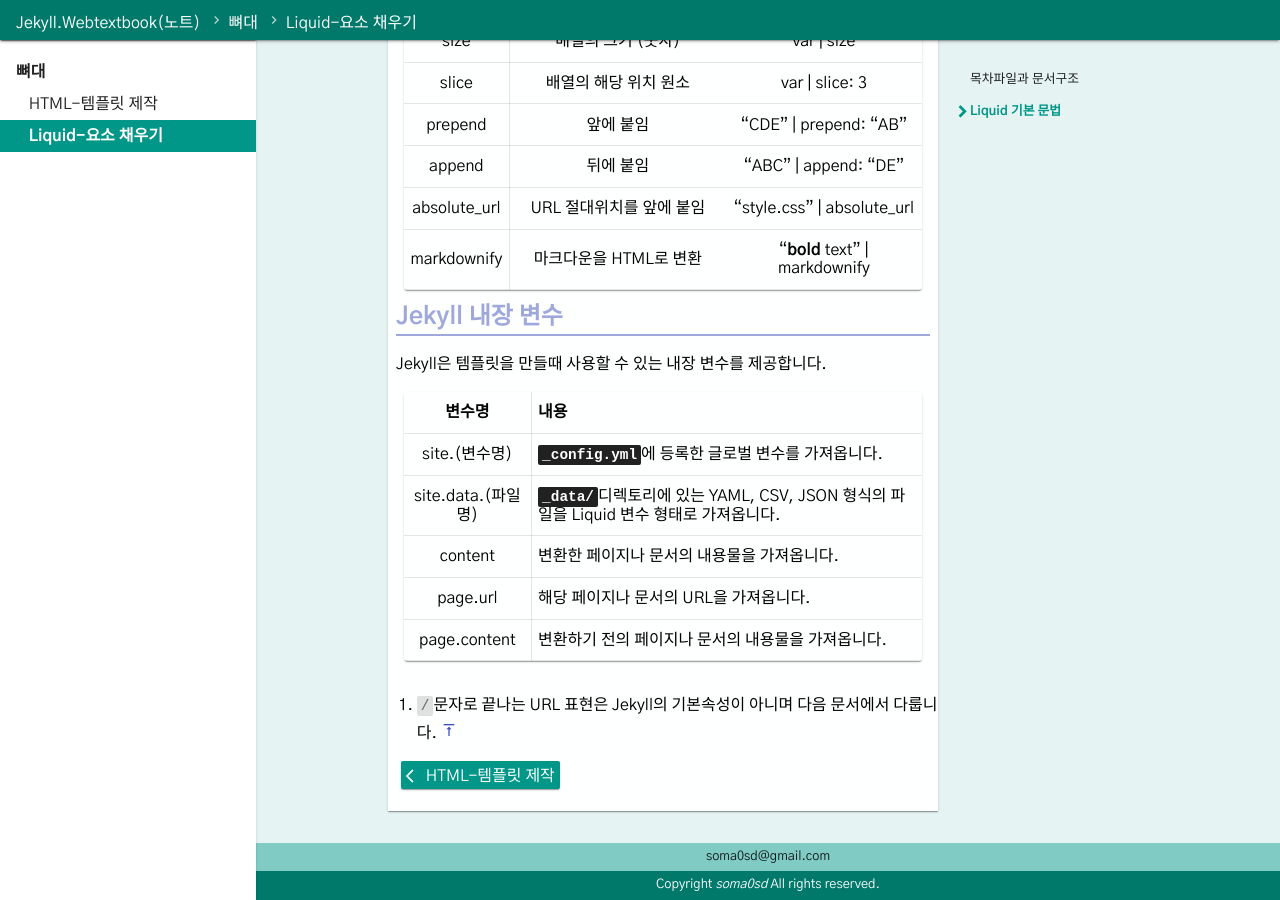
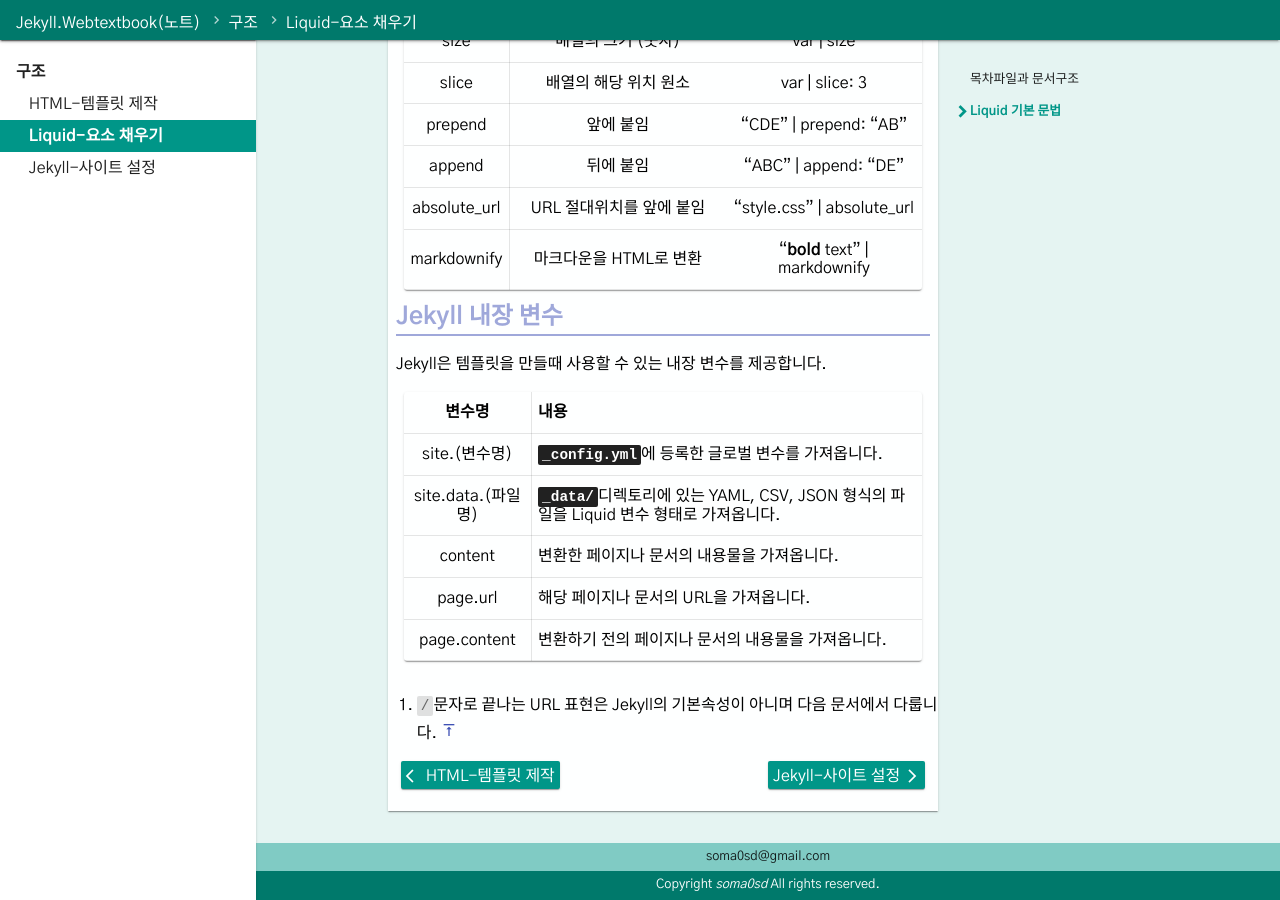
Before and after one commit to soma0sd/Jekyll.Webtextbook-note, a Jekyll site: the page built from doc/frame/liquid-content.md, in a window 1280 px wide and 900 px high, scrolled down 1739 px. Built offline with Jekyll 4.4.1, drawn with Linux system fonts in a browser that asks for light colours; some web fonts are replaced; part of the change alters nothing that is shown.

Commit message:
컨텐츠 업데이트

````diff
--- a/_data/toc.yml
+++ b/_data/toc.yml
@@ -1,4 +1,5 @@
-- chapter: 뼈대|frame
+- chapter: 구조|frame
   sub:
     - HTML-템플릿 제작|html-template
     - Liquid-요소 채우기|liquid-content
+    - Jekyll-사이트 설정|jekyll-config
--- /dev/null
+++ b/doc/frame/jekyll-config.md
@@ -0,0 +1,94 @@
+---
+---
+Jekyll은 웹페이지를 만들기 전에 <kbd>_config.yml</kbd>에 기록되어있는 설정을 참고합니다. 테마에 적합한 설정을 작성합니다.
+
+# 기본 정보
+
+```yaml
+title: 사이트 이름
+email: user@domain.com
+author: user
+```
+
+* **title**: 표시할 사이트의 이름을 설정합니다.
+* **email**: 연락처를 설정합니다.
+* **author**: 제작자/소유자의 명칭을 설정합니다.
+
+이것들은 기본적인 내용들이고, 여기에 제작자의 SNS 주소등이 필요하면 글로벌 변수로 등록하여 템플릿에 적용할 수 있습니다.
+
+# URL 정보
+`absolute_url`등 템플릿에서 자원이나 내부URL을 사용할 때 사용하는 항목입니다.
+
+```yaml
+url: "https://soma0sd.github.io"
+baseurl: "/repo"
+docurl: "doc/"
+```
+
+* **url**: 홈페이지 도메인을 입력합니다. `http://`나 `https://`까지 함께 입력해야 오류가 발생하지 않습니다.
+* **baseurl**: `user.github.io`가 아닌 저장소에서 GitHub Pages를 사용하거나 할 때 `url`속성은 메인페이지를, `baseurl`속성은 이 테마를 적용할 하위페이지의 상대주소가 됩니다.
+* **docurl**: 문서파일의 URL과 디렉토리를 설정합니다. 기본값은 `doc/`입니다.
+
+# Jekyll 시스템 설정
+Jekyll의 기본 시스템 설정입니다.
+
+```yaml
+timezone: Asia/Seoul
+permalink: pretty
+encoding: UTF-8
+markdown: kramdown
+highlighter: rouge
+```
+
+* **timezone**: 시간대 설정입니다.
+* **permalink**: URL설정입니다. 기본 설정은 읽어들이는 `www.home.com/doc.html`처럼 문서의 확장자까지 표시됩니다. `pretty`로 설정하면 `www.home.com/doc/`와 같이 확장자 없는 깔끔한 URL로 표시합니다.
+* **encoding**: 문서들의 인코딩 방식을 설정합니다.
+* **markdown**: 마크다운 문서를 변환할 라이브러리를 선택합니다.
+* **highlighter**: 하이라이트 된 코드블럭을 사용하려는 경우 하이라이트에 사용할 라이브러리를 선택합니다.
+
+만들고 있는 테마는 한종류의 레이아웃만 사용합니다. 이런 경우 다음과 같은 기본값 설정을 미리 해두면, 문서마다 번거롭게 같은 내용을 입력할 필요가 없습니다.
+
+```yaml
+defaults:
+  -
+    scope:
+      path: ""
+    values:
+      layout: "default"
+```
+
+* **scope**: 기본값을 적용할 범위를 선택합니다.
+* **values**: 적용할 기본값을 선택합니다.
+
+# 플러그인 설정
+
+## SASS
+스타일 속성을 작성하는 도구인 SASS의 속성입니다.
+
+```yaml
+sass:
+  sass_dir: _scss
+  style: compressed
+```
+
+* **sass_dir**: `@import`로 불러올 조각 파일들이 들어가는 디렉토리를 정합니다.
+* **style**: `compressed`는 SASS의 작업 결과물이 압축된 형태로 나온다는 의미입니다.
+
+## kramdown
+마크다운 문서를 HTML로 변환하는 kramdown의 속성입니다.
+
+```yaml
+kramdown:
+  toc_levels: '1'
+  parse_block_html: true
+  syntax_highlighter_opts:
+    span:
+      line_numbers: false
+    block:
+      line_numbers: true
+      start_line: 1
+```
+
+* **toc_levels**: 문서의 내부 목차에서 표시할 제목 단계를 설정합니다.
+* **parse_block_html**: kramdown은 변환할 문서에 있는 div 등 블록 태그의 내용물을 변환하지 않습니다. 이 속성을 `true`로 설정하면 블록 태그에 `markdown="1"`속성을 주면 블록 내부도 함께 변환합니다.
+* **syntax_highlighter_opts**: 코드표현 속성입니다. `span`은 인라인 `block`은 코드블록입니다.
````
